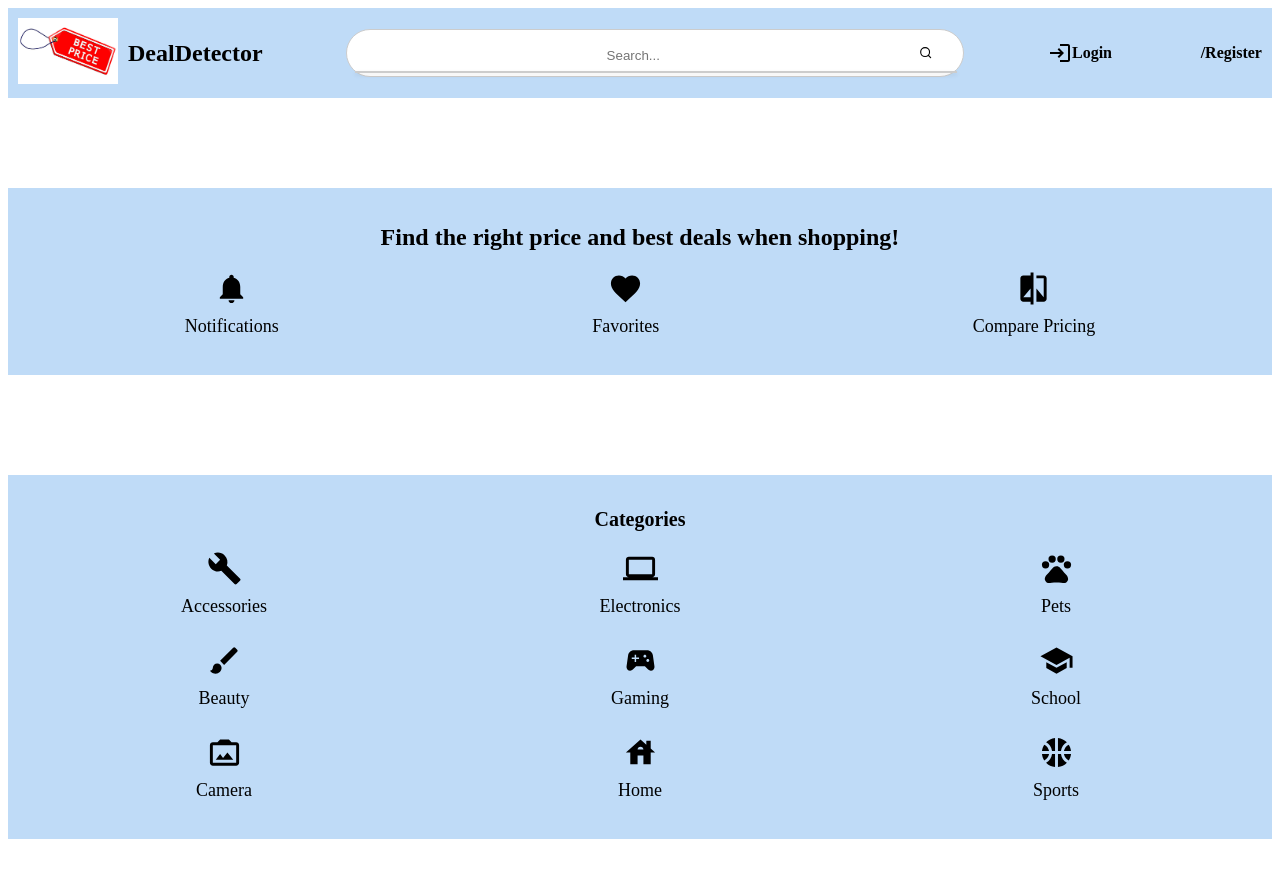
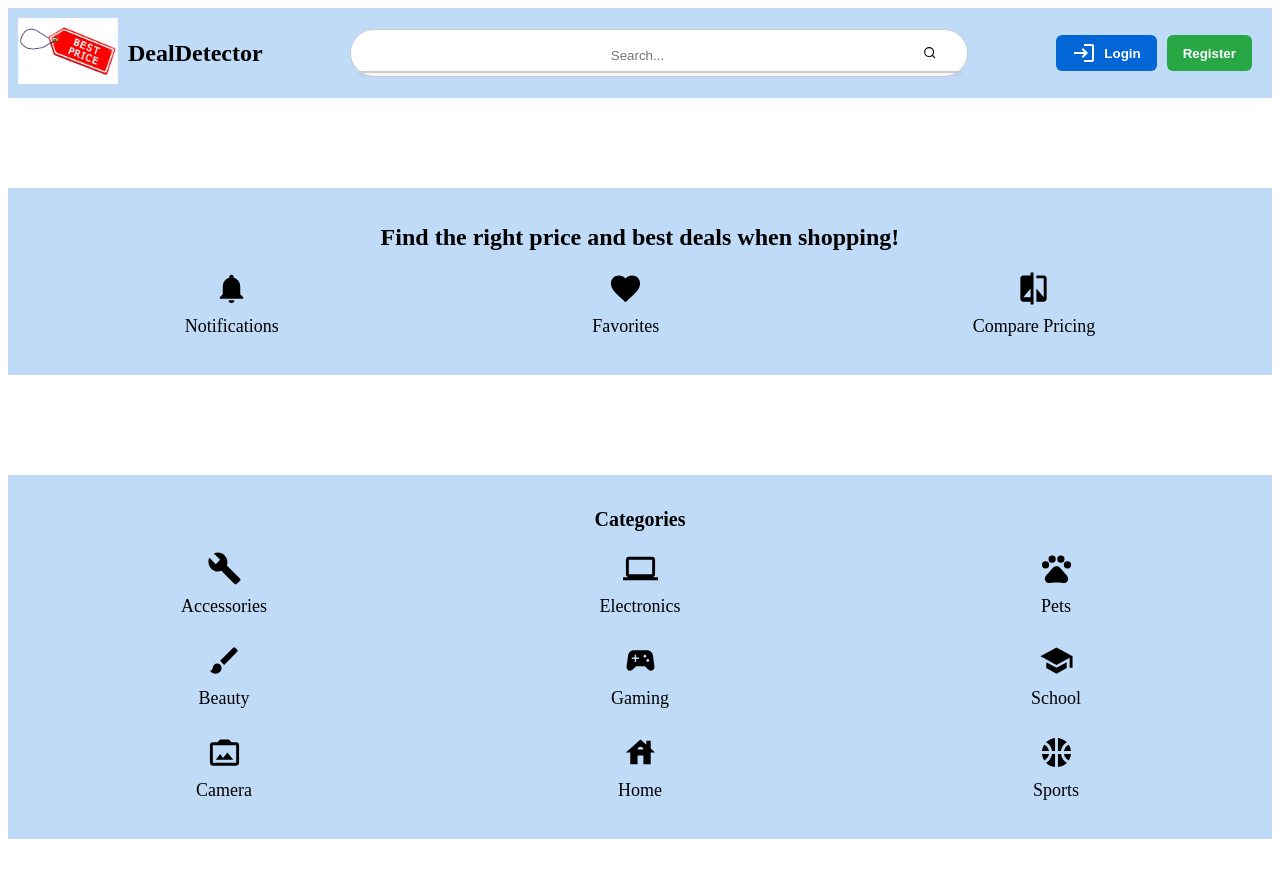
Before and after one commit to julefikar/DealDetectorClient, a React (Create React App) app: page / in a window 1280 px wide. Shown: the top 878 px of the page. Built offline with nearby package versions, Linux system fonts and the light colour scheme.

Commit message:
Updated css

```diff
--- a/src/components/Homepage/Header.js
+++ b/src/components/Homepage/Header.js
@@ -1,10 +1,10 @@
 import React, { useState } from "react";
 import styled from "styled-components";
 import BestPrice from "../../images/best_price.jpeg";
-import LoginIcon from '@mui/icons-material/Login';
+import LoginIcon from "@mui/icons-material/Login";
 import Login from './Login';
 import SearchBar from '../Miscellaneous/SearchBar';
-import Register from './Register';  // Import the Register component
+import Register from './Register';
 
 const Header = () => {
     const [modalType, setModalType] = useState('none');  // 'none', 'login', or 'register'
@@ -18,44 +18,38 @@ const Header = () => {
                 <Title>DealDetector</Title>
             </Navbar>
             <SearchBar />
-            <LoginContainer onClick={() => setModalType('login')}>
-                <StyledIcon />
-                <StyledP>Login</StyledP>
-            </LoginContainer><RegisterContainer onClick={() => setModalType('register')}>
-                <StyledP>/Register</StyledP>
-            </RegisterContainer>
+            <ButtonContainer>
+                <Button onClick={() => setModalType('login')} login>
+                    <StyledIcon />
+                    <ButtonText>Login</ButtonText>
+                </Button>
+                <Button onClick={() => setModalType('register')}>
+                    <ButtonText>Register</ButtonText>
+                </Button>
+            </ButtonContainer>
             {modalType === 'login' && <Login closeModal={() => setModalType('none')} />}
             {modalType === 'register' && <Register closeModal={() => setModalType('none')} />}
-
         </Wrapper>
-    )
-}
-
-
+    );
+};
 
 export default Header;
 
 const Wrapper = styled.div`
     display: flex;
-    justify-content: space-between; /* Distribute content evenly */
+    justify-content: space-between;
     align-items: center;
     background-color: #BFDBF7;
     padding: 10px;
     margin-bottom: 90px;
-    height:70px;
+    height: 70px;
 `;
 
-const LoginContainer = styled.div`
-    display: flex;
-    align-items: center;
-    cursor: pointer;
-    margin:0px;
-    padding: 0;
-`;
 const Navbar = styled.div`
     display: flex;
     align-items: center;
 `;
+
 const Title = styled.h1`
     font-family: 'Pacifico', cursive;
     font-size: 24px;
@@ -69,21 +63,33 @@ const ImageContainer = styled.div`
         height: auto;
     }
 `;
-const RegisterContainer = styled.div`
+
+const ButtonContainer = styled.div`
     display: flex;
     align-items: center;
-    cursor: pointer;
-    margin: 0;
-    padding: 0;
 `;
 
-const StyledP = styled.p`
-    margin: 0;
-    margin-left: 5px;
-    font-weight: bold;
+const Button = styled.button`
+    background-color: ${props => (props.login ? "#0366d6" : "#28a745")};
+    color: white;
+    border: none;
+    border-radius: 6px;
+    padding: 12px 16px; /* Increase padding as needed */
+    margin-right: 10px;
+    cursor: pointer;
+    display: flex;
+    align-items: center;
+    height: 36px; /* Set a fixed height for both buttons */
+
+    &:hover {
+        opacity: 0.8;
+    }
 `;
 
 const StyledIcon = styled(LoginIcon)`
-    margin: 0;
-    margin-right: -5px;  // Adjust this value if needed
+    margin-right: 8px;
 `;
+
+const ButtonText = styled.span`
+    font-weight: bold;
+`;
```
